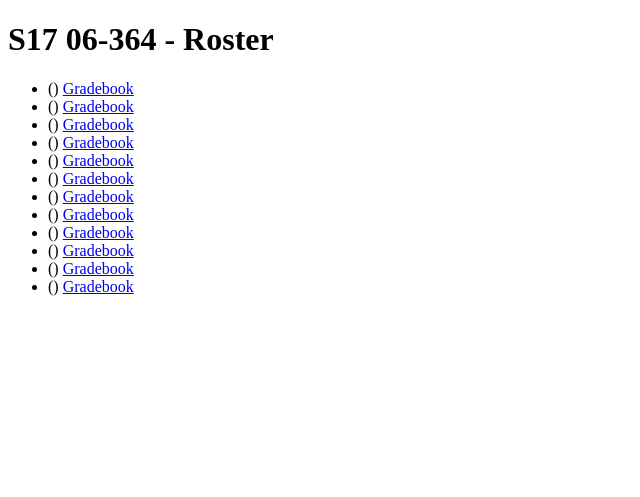
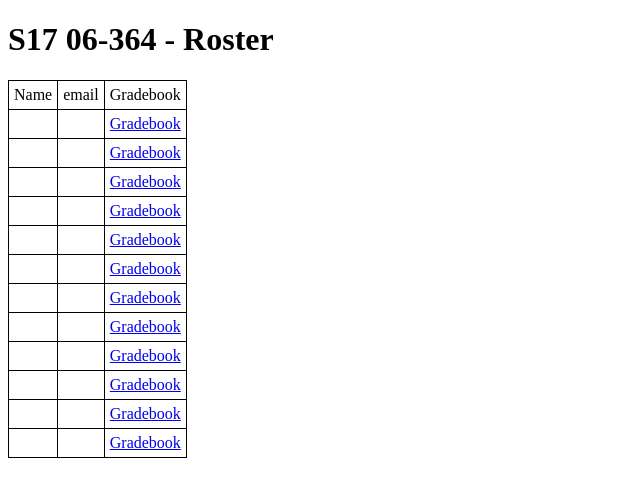
Before and after one commit to jkitchin/s17-06364, a Flask app: template techela/templates/roster.html in a window 1280 px wide. Shown: the top 497 px of the page, without its empty margins (0-640 px from the left). Run offline with Flask 2, Linux system fonts and the light colour scheme; the template is opened without the code that fills it: most values are stand-ins (such as "Sample title", 1, 10 or a date in 2020); parts of the project's set-up code (start-up, migrations or seed data) failed here and were passed over; some libraries are stand-ins or nearby versions.

Commit message:
add table to roster.

```diff
--- a/techela/templates/roster.html
+++ b/techela/templates/roster.html
@@ -1,13 +1,29 @@
 <!doctype html>
 <title>S17 06-364 - Techela in a flask</title>
-
+<head>
+<style>
+  table, th, td {
+  padding: 5px;
+  border-collapse: collapse;
+    border: 1px solid black;
+}
+</style>
+</head>
 
 
 <h1>S17 06-364 - Roster</h1>
 
-<ul>
+<table border=1>
+  <tr>
+    <td>Name</td>
+    <td>email</td>
+    <td>Gradebook</td>
+  </tr>
   {% for d in roster[1:] %}
-  <li> {{ d['Preferred/First Name'] }}  {{ d['Last Name'] }} ({{d['Andrew ID']}}) <a href="mailto:{{d['Email']}}"> <a href="\gradebook\{{d['Andrew ID']}}">Gradebook<a/>
-</li>
+  <tr>
+    <td> {{ d['Preferred/First Name'] }}  {{ d['Last Name'] }} </td>
+    <td><a href="mailto:{{d['Email']}}">{{d['Email']}}</a></td>
+    <td><a href="\gradebook\{{d['Andrew ID']}}">Gradebook<a/></td>
+    </tr>
   {% endfor %}
-</ul>
+</table>
```
Also changed, not shown: s17-06364.json (+10 -10 lines).
